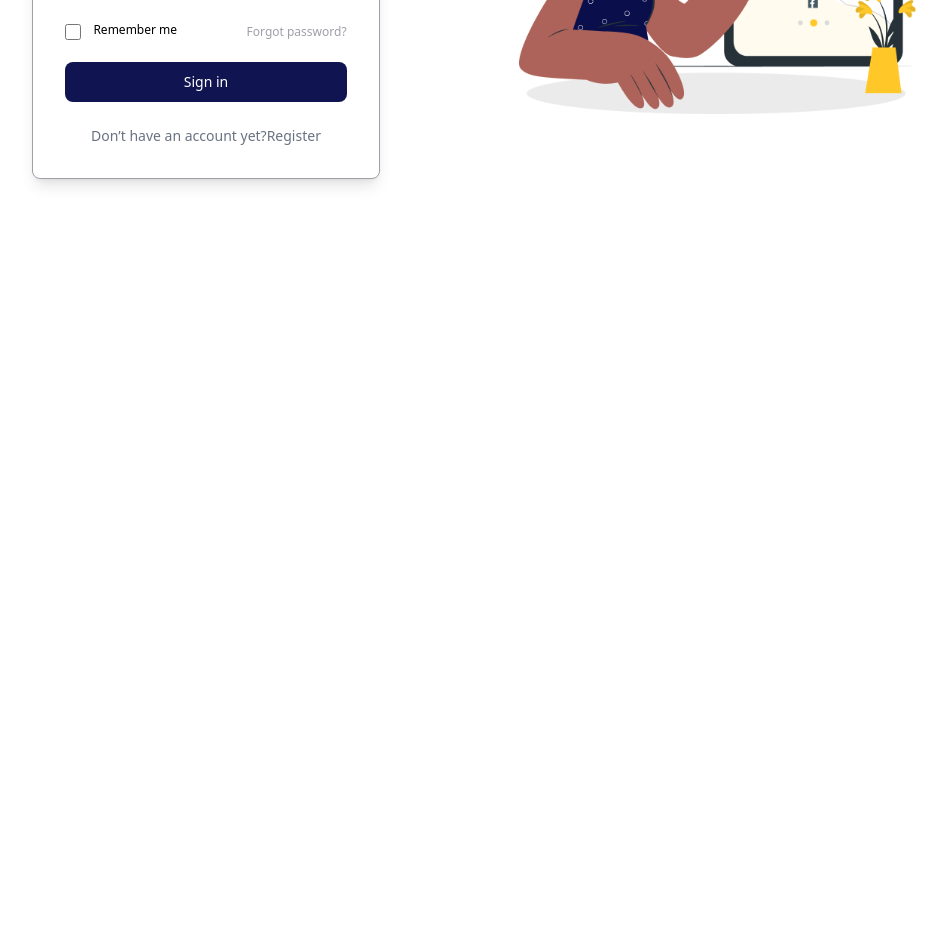
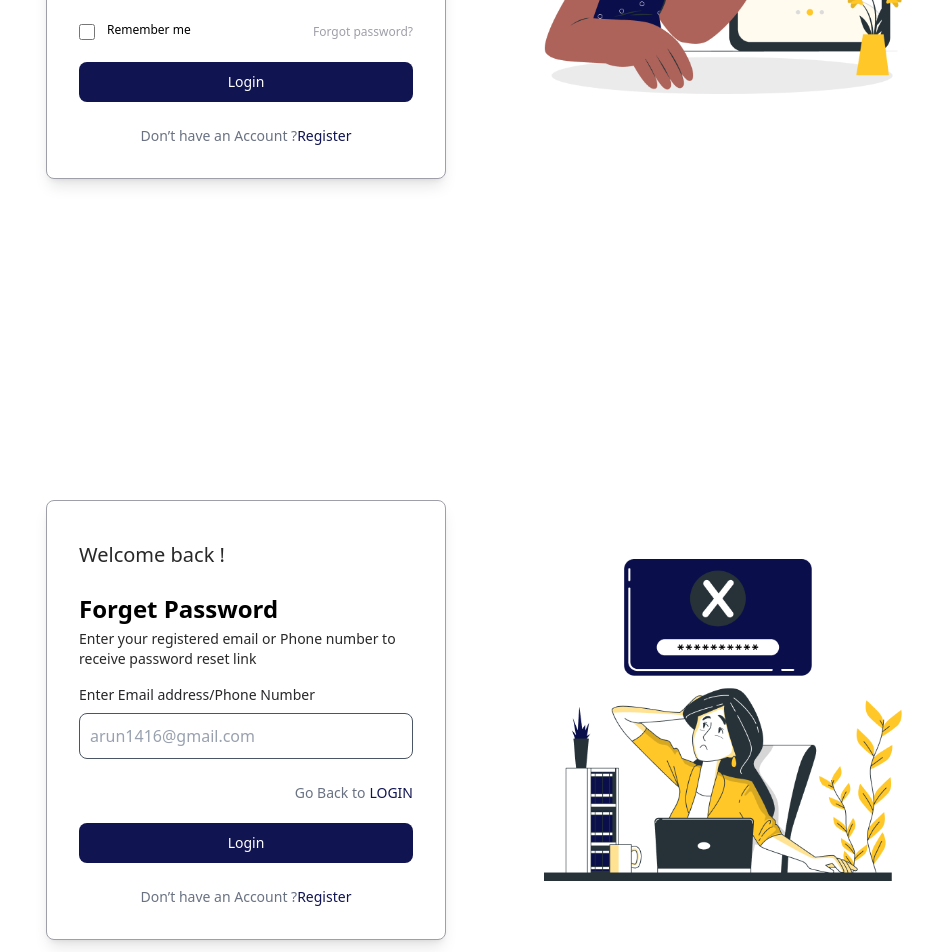
Before and after one commit to suryanshuPal1/NewsApp, a React (Vite) app: page / in a window 1280 px wide. Shown: the part 480-1432 px from the top of the page, without its empty margins (174-1121 px from the left). Before the commit the page ends 800 px from the top, so only its background shows below. Built offline with nearby package versions, Linux system fonts and the light colour scheme.

Commit message:
forget password page created

```diff
--- a/src/App.jsx
+++ b/src/App.jsx
@@ -1,11 +1,13 @@
 import React from 'react'
 import './App.css'
 import Login from './authpages/login'
+import ForgetPassword from './authpages/ForgetPassword'
 
 const App = () => {
   return (
     <>
-      <Login/>
+        <Login/>
+        <ForgetPassword/>
     </>
   )
 }
--- /dev/null
+++ b/src/authpages/ForgetPassword.jsx
@@ -0,0 +1,43 @@
+import React from 'react'
+import ForgetPass from '../assets/loginPageImages/ForgetPass.png'
+
+
+const ForgetPassword = () => {
+  return (
+    <div className='flex flex-col-reverse items-center justify-center md:flex-row md:flex px-5 h-screen'>
+            <div className="bg-white rounded-lg shadow-lg border border-[#878787] min-w-100 lg:w-[28%] border-zinc-400 m-4">
+                <div className="p-6 space-y-4 sm:p-8">
+                    <p className='py-2 text-xl text-[#282828]'>Welcome back !</p>
+                        <h1 className="text-xl mb-1 font-semibold md:text-2xl">
+                              Forget Password
+                        </h1>
+                        <p className='text-sm text-[#282828]'>Enter your registered email or Phone number
+                        to receive password reset link</p>
+                        <form className="flex justify-center flex-col" action="#">
+                              <div>
+                                  <label for="username" className="block mb-2 text-zinc-800 text-sm font-medium">Enter Email address/Phone Number</label>
+                                  <input type="username" name="username" id="username"
+                                  className="border lg:mb-6 mb-[2%] border-gray-300  rounded-lg focus:ring-primary-600 focus:border-primary-600 block w-full p-2.5 border-gray-600  placeholder-gray-400 focus:ring-blue-500  focus:border-blue-500" placeholder="arun1416@gmail.com" required="">
+                                  </input>
+                              </div>
+                              <div className="flex items-center justify-end mb-1.5 lg:mb-5 md:mb-2.5">
+                                  {/* <a href="#" className="text-xs font-medium text-zinc-400 hover:underline">LogIn</a> */}
+                                  <p className="text-sm font-light text-gray-500 text-gray-400 flex justify-center">
+                                  Go Back to<a href="#" className="pl-1 text-[#101450] font-medium hover:underline">LOGIN</a>
+                            </p>
+                            </div>
+                            <button type="submit" className="lg:mb-6 md:mb-3 mb-2 w-full text-white bg-[#101450] focus:ring-4 focus:outline-none focus:ring-primary-300 font-medium rounded-lg text-sm px-5 py-2.5 text-center  bg-primary-600  hover:bg-primary-700  focus:ring-primary-800">Login</button>
+                            <div>
+                            <p className="text-sm font-light text-gray-500 text-gray-400 flex justify-center">
+                                  Don’t have an Account ? <a href="#" className="font-medium hover:underline text-[#101450]">Register</a>
+                            </p>
+                            </div>
+                        </form>
+                    </div>
+                </div>
+            <div className='hidden lg:block lg:w-90 lg:ml-20'><img src={ForgetPass} alt=""/></div>
+        </div>
+  )
+}
+
+export default ForgetPassword
--- a/src/authpages/Login.jsx
+++ b/src/authpages/Login.jsx
@@ -4,7 +4,7 @@ import loginImg from '../assets/loginPageImages/loginImg.png'
 const Login = () => {
   return (
     <div className='flex flex-col-reverse items-center justify-center md:flex-row md:flex px-5 h-screen'>
-        <div className="bg-white rounded-lg shadow-lg border border-[#878787] lg:w-[28%] border-zinc-400 m-4">
+        <div className="bg-white rounded-lg shadow-lg border border-[#878787] min-w-100 lg:w-[28%] border-zinc-400 m-4">
             <div className="p-6 space-y-4 sm:p-8">
                 <p className='py-2 text-xl text-[#282828]'>Welcome back !</p>
                     <h1 className="text-xl mb-1 font-semibold md:text-2xl">
@@ -37,16 +37,16 @@ const Login = () => {
                               </div>
                               <a href="#" className="text-xs font-medium text-zinc-400 hover:underline">Forgot password?</a>
                         </div>
-                        <button type="submit" className="lg:mb-6 md:mb-3 mb-2 w-full text-white bg-[#101450] focus:ring-4 focus:outline-none focus:ring-primary-300 font-medium rounded-lg text-sm px-5 py-2.5 text-center  bg-primary-600  hover:bg-primary-700  focus:ring-primary-800">Sign in</button>
+                        <button type="submit" className="lg:mb-6 md:mb-3 mb-2 w-full text-white bg-[#101450] focus:ring-4 focus:outline-none focus:ring-primary-300 font-medium rounded-lg text-sm px-5 py-2.5 text-center  bg-primary-600  hover:bg-primary-700  focus:ring-primary-800">Login</button>
                         <div>
                         <p className="text-sm font-light text-gray-500 text-gray-400 flex justify-center">
-                              Don’t have an account yet? <a href="#" className="font-medium hover:underline">Register</a>
+                              Don’t have an Account ? <a href="#" className="font-medium hover:underline text-[#101450]">Register</a>
                         </p>
                         </div>
                     </form>
                 </div>
             </div>
-        <div className='md:w-[40%] w-[65%] lg:w-100 lg:ml-30'><img src={loginImg} alt=""/></div>
+        <div className='hidden lg:block lg:w-90 lg:ml-20'><img src={loginImg} alt=""/></div>
     </div>
   )
 }
```
Also changed, not shown: src/assets/loginPageImages/forgetPass.png (added).
